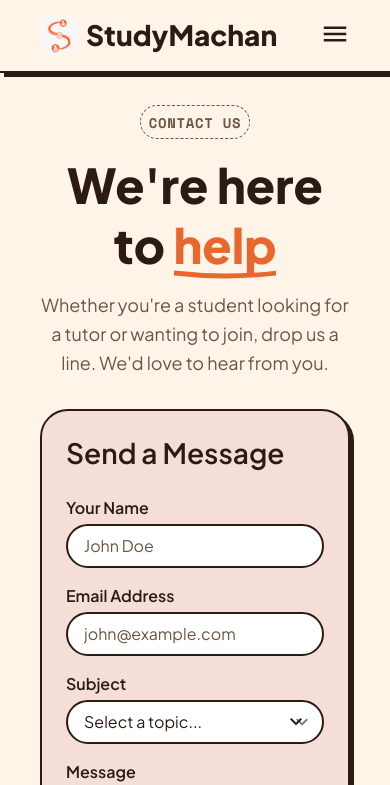
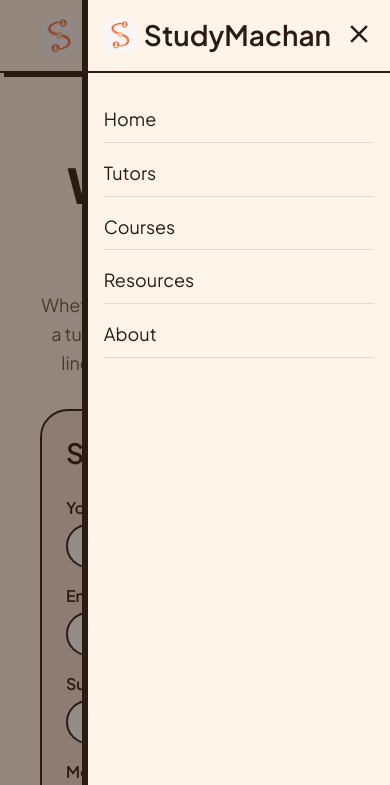
Before and after one commit to Maleesha-Fernando-25/StudyMachan-Landing-Page-, a plain HTML site: page Contact us.html in a window 390 px wide. Both pictures are taken after a click on the button "menu". Shown: the top 785 px of the page. Drawn offline with nearby package versions, Linux system fonts and the light colour scheme.

Commit message:
Sidebar for mobile version

```diff
--- a/Contact us.html
+++ b/Contact us.html
@@ -211,6 +211,45 @@
             transform: translateY(-4px);
             box-shadow: 8px 8px 0px 0px #2B1B12;
         }
+
+        /* Mobile Sidebar Navigation */
+        #mobile-sidebar-overlay {
+            position: fixed;
+            inset: 0;
+            background: rgba(43, 27, 18, 0.5);
+            z-index: 60;
+            opacity: 0;
+            pointer-events: none;
+            transition: opacity 0.25s ease-in-out;
+        }
+        #mobile-sidebar-overlay.open {
+            opacity: 1;
+            pointer-events: auto;
+        }
+
+        #mobile-sidebar {
+            position: fixed;
+            top: 0;
+            right: 0;
+            height: 100%;
+            width: 78%;
+            max-width: 320px;
+            background: #FFF4E8;
+            border-left: 2px solid #2B1B12;
+            box-shadow: -4px 0px 0px 0px #2B1B12;
+            z-index: 61;
+            transform: translateX(100%);
+            transition: transform 0.3s ease-in-out;
+            display: flex;
+            flex-direction: column;
+        }
+        #mobile-sidebar.open {
+            transform: translateX(0);
+        }
+
+        body.sidebar-open {
+            overflow: hidden;
+        }
     </style>
 </head>
 <body class="bg-cream-bg text-ink-text font-body-md min-h-screen flex flex-col">
@@ -238,12 +277,34 @@
 <!--<button class="hidden md:block bg-orange-deep text-cream-bg font-button-text text-button-text px-lg py-sm rounded-full border-2 border-ink-text brutal-shadow">
                     Get Started
                 </button>-->
-<button class="md:hidden text-ink-text">
+<button id="mobile-menu-btn" class="md:hidden text-ink-text" aria-label="Open menu" aria-expanded="false" aria-controls="mobile-sidebar">
 <span class="material-symbols-outlined text-3xl">menu</span>
 </button>
 </div>
 </div>
 </header>
+
+<!-- Mobile Sidebar Overlay + Panel -->
+<div id="mobile-sidebar-overlay"></div>
+<aside id="mobile-sidebar" aria-label="Mobile navigation">
+<div class="flex justify-between items-center px-margin-mobile py-md border-b-2 border-ink-text">
+<span class="font-display-md text-display-md text-ink-text flex items-center gap-2">
+<img src="new logo.jpeg" height="32" width="32" style="border-radius:8px;">
+StudyMachan
+</span>
+<button id="mobile-menu-close" class="text-ink-text" aria-label="Close menu">
+<span class="material-symbols-outlined text-3xl">close</span>
+</button>
+</div>
+<nav class="flex flex-col gap-sm px-margin-mobile py-lg">
+<a class="text-ink-text hover:text-orange-deep font-body-md text-body-lg py-sm border-b border-border-line" href="#">Home</a>
+<a class="text-ink-text hover:text-orange-deep font-body-md text-body-lg py-sm border-b border-border-line" href="#">Tutors</a>
+<a class="text-ink-text hover:text-orange-deep font-body-md text-body-lg py-sm border-b border-border-line" href="#">Courses</a>
+<a class="text-ink-text hover:text-orange-deep font-body-md text-body-lg py-sm border-b border-border-line" href="#">Resources</a>
+<a class="text-ink-text hover:text-orange-deep font-body-md text-body-lg py-sm border-b border-border-line" href="#">About</a>
+</nav>
+</aside>
+
 <main class="flex-grow">
 <!-- Hero Section -->
 <section class="max-w-[1200px] mx-auto px-margin-desktop py-xl md:py-[4rem] text-center">
@@ -382,5 +443,43 @@
 </div>
 </footer>
 
+<script>
+    (function () {
+        var menuBtn = document.getElementById('mobile-menu-btn');
+        var closeBtn = document.getElementById('mobile-menu-close');
+        var overlay = document.getElementById('mobile-sidebar-overlay');
+        var sidebar = document.getElementById('mobile-sidebar');
+
+        function openSidebar() {
+            overlay.classList.add('open');
+            sidebar.classList.add('open');
+            document.body.classList.add('sidebar-open');
+            menuBtn.setAttribute('aria-expanded', 'true');
+        }
+
+        function closeSidebar() {
+            overlay.classList.remove('open');
+            sidebar.classList.remove('open');
+            document.body.classList.remove('sidebar-open');
+            menuBtn.setAttribute('aria-expanded', 'false');
+        }
+
+        menuBtn.addEventListener('click', openSidebar);
+        closeBtn.addEventListener('click', closeSidebar);
+        overlay.addEventListener('click', closeSidebar);
+
+        // Close sidebar when a nav link inside it is clicked
+        sidebar.querySelectorAll('a').forEach(function (link) {
+            link.addEventListener('click', closeSidebar);
+        });
+
+        // Close if window resizes back to desktop
+        window.addEventListener('resize', function () {
+            if (window.innerWidth >= 768) {
+                closeSidebar();
+            }
+        });
+    })();
+</script>
 
 </body></html>
```
